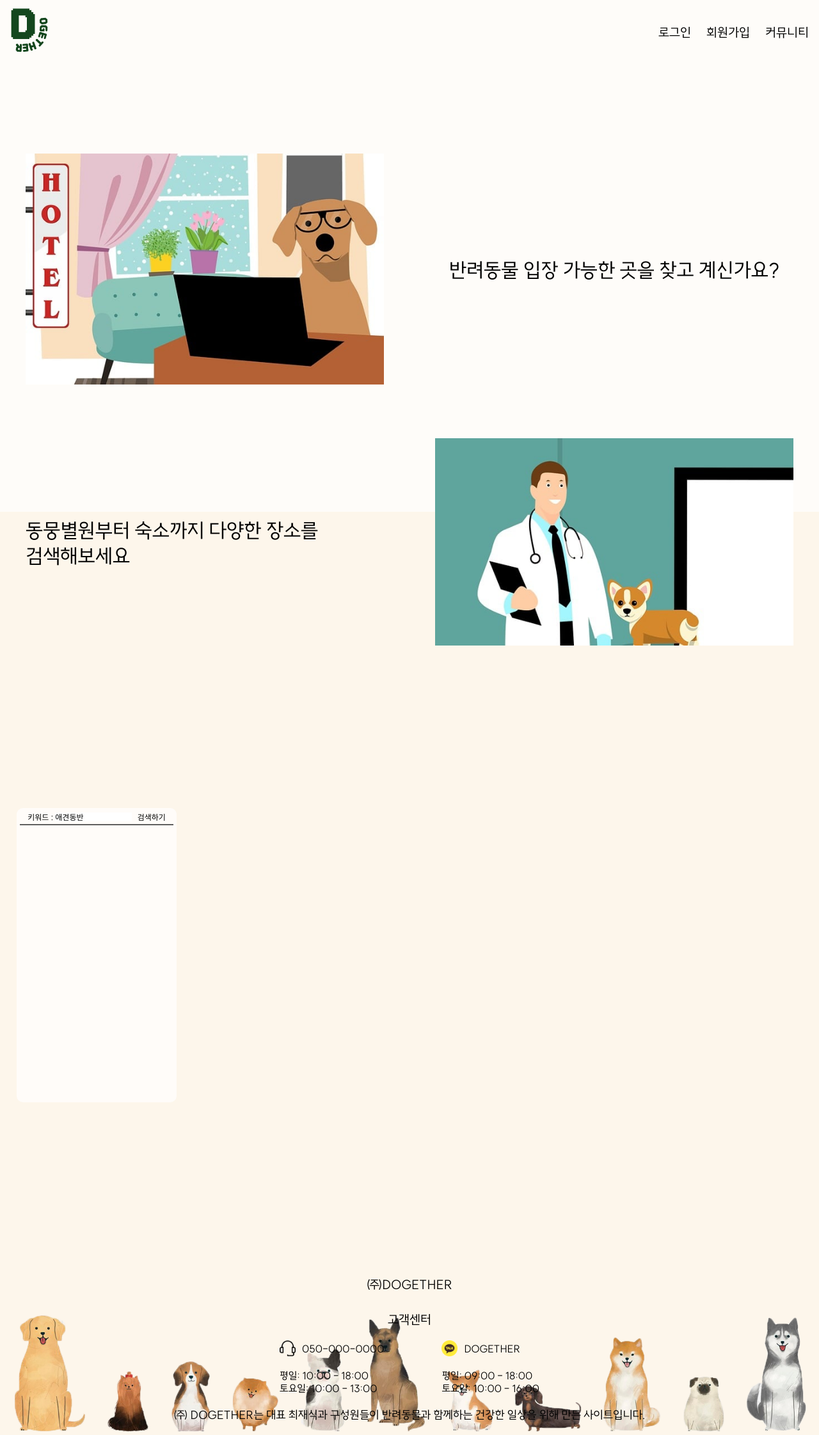
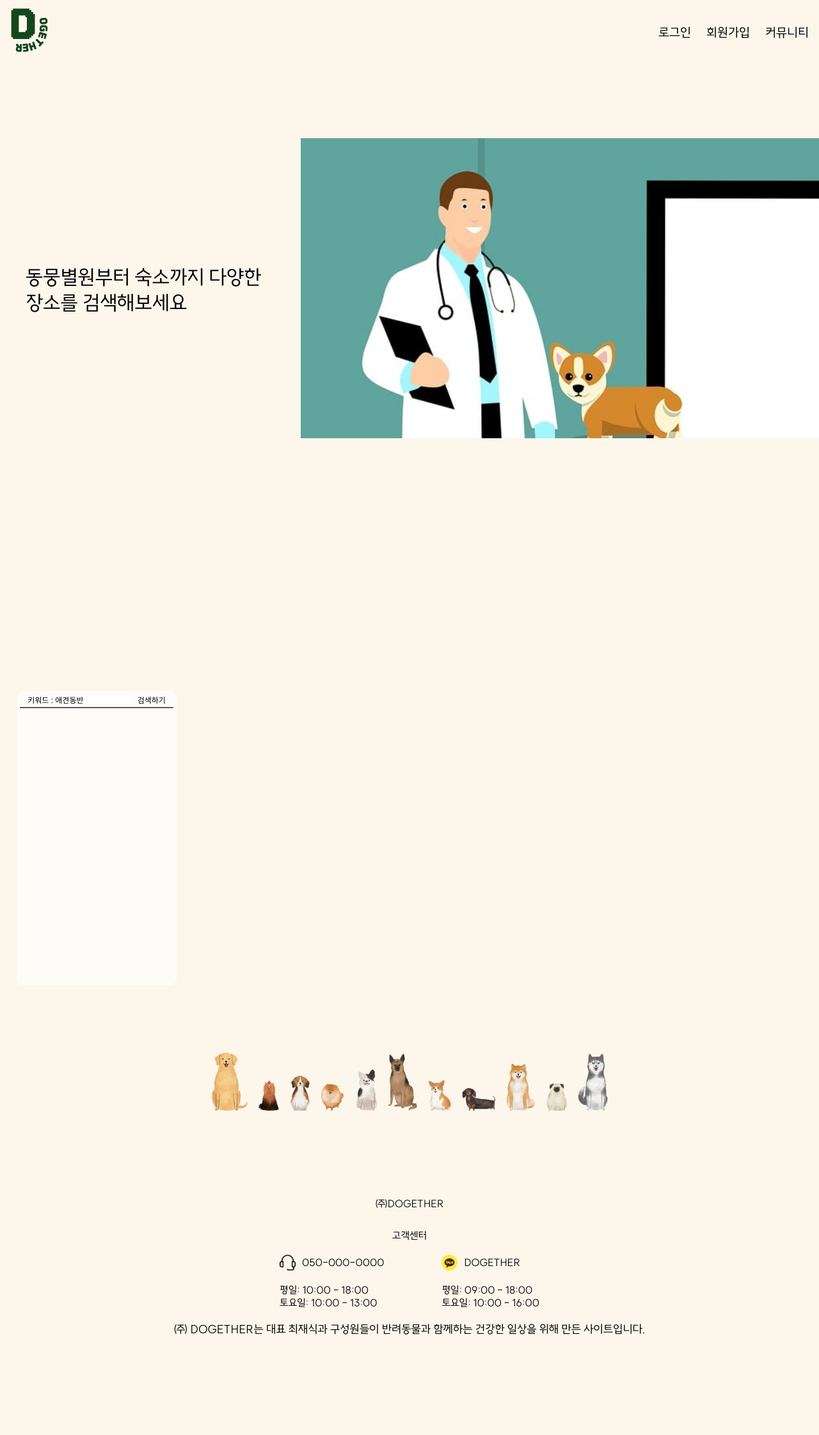
Before and after one commit to koinoniays2/dogether_php_ver, a PHP site: page /detail.php in a window 1280 px wide. Shown: the whole page at 64% size. After the commit the page ends 2086 px from the top, so only its background shows below. Run offline with PHP 8.4, Linux system fonts and the light colour scheme; some libraries are stand-ins or nearby versions.

Commit message:
detail css수정

```diff
--- a/css/detail.css
+++ b/css/detail.css
@@ -1,74 +1,75 @@
-body {
-  background: url("../images/dogfan.png");
-  background-repeat: no-repeat;
-  background-size: contain;
-  background-position: bottom;
+/* 디테일 설명 섹션 */
+#detail-intro {
+  width: 100%;
+  /* margin: 100px auto;
+  display: flex;
+  flex-direction: column; */
+  position: relative;
 }
-body::after {
-  content: "";
-  display: block;
+.bg-sticky,
+.bg-wrapper {
+  height: 0;
+  padding-bottom: 90vh;
+}
+.bg-wrapper {
   position: fixed;
   top: 0;
-  left: 0;
   width: 100%;
-  height: 100%;
-  background: rgba(255, 255, 255, 0.7);
   z-index: -1;
-}
-/* 디테일 설명 섹션 */
-#detail-intro {
-  max-width: 1280px;
-  margin: 100px auto;
+  overflow: hidden;
+  transform: translateY(30%);
   display: flex;
   flex-direction: column;
+  align-items: center;
 }
-#intro-box {
-  width: 100%;
+
+.intro-box {
+  max-width: 1280px;
   display: flex;
+  align-items: center;
+}
+#intro-box1 {
+  opacity: 0;
+  transition: opacity 1s ease-in-out;
+}
+#intro-box2 {
+  visibility: hidden;
+  opacity: 0;
+  transition: visibility 0s, opacity 1s ease-in-out;
 }
 .img-box {
-  width: 50%;
-  padding: 40px;
+  width: 70%;
 }
 .img-box img {
   width: 100%;
 }
 .text-box {
-  /* background-color: skyblue; */
-  width: 50%;
+  width: 40%;
   word-break: keep-all;
   font-size: 2rem;
   display: flex;
   align-items: center;
   justify-content: center;
-  padding: 40px;
-
+  padding: 0 40px;
 }
 
 /* 디테일 api지도 섹션 */
-
 #detail-section {
+  margin-top: 150px;
   width: 100%;
   height: calc(100vh-100);
   display: flex;
   flex-direction: column;
   align-items: center;
   padding-bottom: 5rem;
+  background-color: #fdf6eb;
 }
 
 .detail-title div:nth-child(1) {
   font-size: 2.5rem;
   font-weight: bold;
-  margin: 10px ;
+  margin: 10px;
 }
-/* .detail-img {
-  background-image: url("../images/pit-a-pat.svg");
-  width: 480px;
-  height: 160px;
-  background-position: center;
-  background-repeat: no-repeat;
-  margin-bottom: 30px;
-} */
 .detail-container {
   width: 100%;
   height: 100%;
@@ -111,7 +112,6 @@ body::after {
 .detailList > p {
   margin-bottom: 20px;
 }
-
 
 /* map */
 .map_wrap,
@@ -284,13 +284,13 @@ body::after {
   background-color: transparent;
 }
 .page-btn:hover {
-  background-color: #F0A646;
-  color:white;
+  background-color: #f0a646;
+  color: white;
   border-radius: 15%;
 }
 
 .btn-on {
-  color: #F0A646;
+  color: #f0a646;
   font-weight: bold;
 }
 
@@ -299,17 +299,49 @@ body::after {
   padding: 0.5rem;
   margin: 1rem;
   background-color: transparent;
-  color: #F0A646;
+  color: #f0a646;
   border-radius: 10px;
   cursor: pointer;
 }
-.prev-btn:hover, .next-btn:hover {
-  background-color: #F0A646;
+.prev-btn:hover,
+.next-btn:hover {
+  background-color: #f0a646;
   color: white;
 }
 .selected {
   font-weight: bold;
-  color: #F0A646;
+  color: #f0a646;
+}
+
+/* detail-section img */
+#detail-section > img {
+  width: 50%;
+  margin-top: -140px;
+}
+/* 푸터 배경색 지정 */
+footer {
+  background-color: #fdf6eb;
+
+}
+@media screen and (min-width: 375px) and (max-width: 768px) {
+  #intro-box1 {
+    flex-direction: column;
+  }
+  #intro-box2 {
+    flex-direction: column-reverse
+  }
+  .img-box {
+    width: 90%;
+  }
+  .text-box {
+    width: 90%;
+    padding: 20px 0;
+    font-size: 1.9rem;
+  }
+  #detail-section > img {
+    width: 80%;
+    margin-top: -30px;
+  }
 }
 
 @media screen and (max-width: 600px) {
--- a/css/footer.css
+++ b/css/footer.css
@@ -8,6 +8,7 @@
 footer {
   display: flex;
   justify-content: center;
+  padding: 1rem;
 }
 
 #service_center {
@@ -15,7 +16,7 @@ footer {
   flex-direction: column;
   justify-content: center;
   align-items: center;
-  font-size: 20px;
+  font-size: 1rem;
   margin-top: 20px;
 }
 
@@ -35,3 +36,10 @@ ol img {
 #information ol li:nth-child(1) {
   margin-bottom: 20px;
 }
+
+
+@media screen and (min-width: 375px) and (max-width: 768px) {
+  footer {
+    font-size: 0.9rem;
+  }
+}
--- a/detail.php
+++ b/detail.php
@@ -1,5 +1,6 @@
 <!DOCTYPE html>
 <html lang="en">
+
 <head>
   <meta charset="UTF-8" />
   <meta name="viewport" content="width=device-width, initial-scale=1.0" />
@@ -8,36 +9,35 @@
   <link rel="stylesheet" href="css/header.css" type="text/css" />
   <link rel="stylesheet" href="css/footer.css" type="text/css" />
   <link rel="icon" href="./images/favicon.ico" type="image/x-icon">
-    <script
-      type="text/javascript"
-      src="//dapi.kakao.com/v2/maps/sdk.js?appkey=c4bae9c95198a725f932a1e32a9cad1f&libraries=services"
-    ></script>
+  <script type="text/javascript" src="//dapi.kakao.com/v2/maps/sdk.js?appkey=c4bae9c95198a725f932a1e32a9cad1f&libraries=services"></script>
   <!-- 폰트어썸 -->
-    <script
-      src="https://kit.fontawesome.com/96b5911d82.js"
-      crossorigin="anonymous"
-    ></script>
+  <script src="https://kit.fontawesome.com/96b5911d82.js" crossorigin="anonymous"></script>
 
   <title>DOGETHER</title>
 </head>
+
 <body>
   <!-- 헤더 -->
   <header id="header">
-        <?php include "header.php";?>
+    <?php include "header.php"; ?>
   </header>
+  <!-- 섹션2 인트로 픽스 -->
   <section id="detail-intro">
-      <div id="intro-box">
+    <div class="bg-sticky"></div>
+    <div class="bg-wrapper">
+      <div id="intro-box1" class="intro-box">
         <div class="img-box">
           <img src="./images/detail_hotel.jpg" alt="detail_img" />
         </div>
-        <div class="text-box">반려동물 입장 가능한 곳을 찾고 계신가요?</div>
+        <div class="text-box">반려동물 동반입장 가능한 곳을 찾고 계신가요?</div>
       </div>
-      <div id="intro-box">
+      <div id="intro-box2" class="intro-box">
         <div class="text-box">
           동뭉별원부터 숙소까지 다양한 장소를 검색해보세요
         </div>
         <div class="img-box">
           <img src="./images/detail_hospital.jpg" alt="detail_img2" />
+        </div>
       </div>
     </div>
   </section>
@@ -46,19 +46,15 @@
   <section id="detail-section">
     <div class="detail-container">
       <div class="detail-title"></div>
-        <!-- <div class="detail-img"></div> -->
       <div class="detail-text"></div>
       <!-- map -->
       <div class="map_wrap">
-          <div
-            id="map"
-            style="
+        <div id="map" style="
               width: 100%;
               height: 100%;
               position: relative;
               overflow: hidden;
-            "
-          ></div>
+            "></div>
 
         <div id="menu_wrap" class="bg_white">
           <div class="option">
@@ -73,6 +69,7 @@
           <hr />
           <ul id="placesList"></ul>
           <div id="pagination"></div>
+
         </div>
       </div>
       <!-- js 렌더링 -->
@@ -81,6 +78,7 @@
       <!-- 페이지네이션 -->
       <div class="page-container"></div>
     </div>
+    <img src="./images/dogfan.png" alt="dogs_img"/>
   </section>
 
   <footer>
@@ -93,6 +91,8 @@
     </script>
   </footer>
 </body>
+<script src="./js/detail.js"></script>
 <script src="./js/api.js"></script>
 <script src="./js/map.js"></script>
+
 </html>
--- /dev/null
+++ b/js/detail.js
@@ -0,0 +1,38 @@
+// document.addEventListener('DOMContentLoaded', function() {
+//   // 첫 번째 intro-box를 3초 후에 나타나게 설정
+//   setTimeout(function() {
+//     document.getElementById('intro-box1').style.opacity = '1';
+//   }, 2000);
+
+//   // 두 번째 intro-box를 첫 번째 intro-box가 사라진 후에 나타나게 설정
+//   setTimeout(function() {
+//     document.getElementById('intro-box1').style.opacity = '0';
+//     document.getElementById('intro-box2').style.opacity = '1';
+//   }, 6000); // 3초 후 + 3초 후
+// });
+
+document.addEventListener("DOMContentLoaded", function () {
+  // 페이지가 로드될 때 실행되는 함수
+
+  // 초기에 intro-box1을 서서히 나타나게 설정
+  let introBox1 = document.getElementById("intro-box1");
+  introBox1.style.transition = "opacity 1s ease-in-out";
+  introBox1.style.opacity = "1";
+
+  // 첫 번째 intro-box1를 3초 뒤에 서서히 사라지게 하고, 그 후 display: none;으로 변경
+  setTimeout(function () {
+    introBox1.style.opacity = "0";
+
+    // 3초 후에 display: none;으로 변경
+    setTimeout(function () {
+      introBox1.style.display = "none";
+
+      // 1초 뒤에 intro-box2를 서서히 나타나게 설정
+      let introBox2 = document.getElementById("intro-box2");
+      introBox2.style.display = "flex"; // 또는 "block" 등을 사용하여 적절한 디스플레이 속성을 설정
+      introBox2.style.visibility = "visible"; // visibility를 visible로 변경
+      introBox2.style.transition = "opacity 1s ease-in-out";
+      introBox2.style.opacity = "1";
+    }, 1000);
+  }, 4000);
+});
```
Lines whose indentation alone changed are shown as unchanged.
